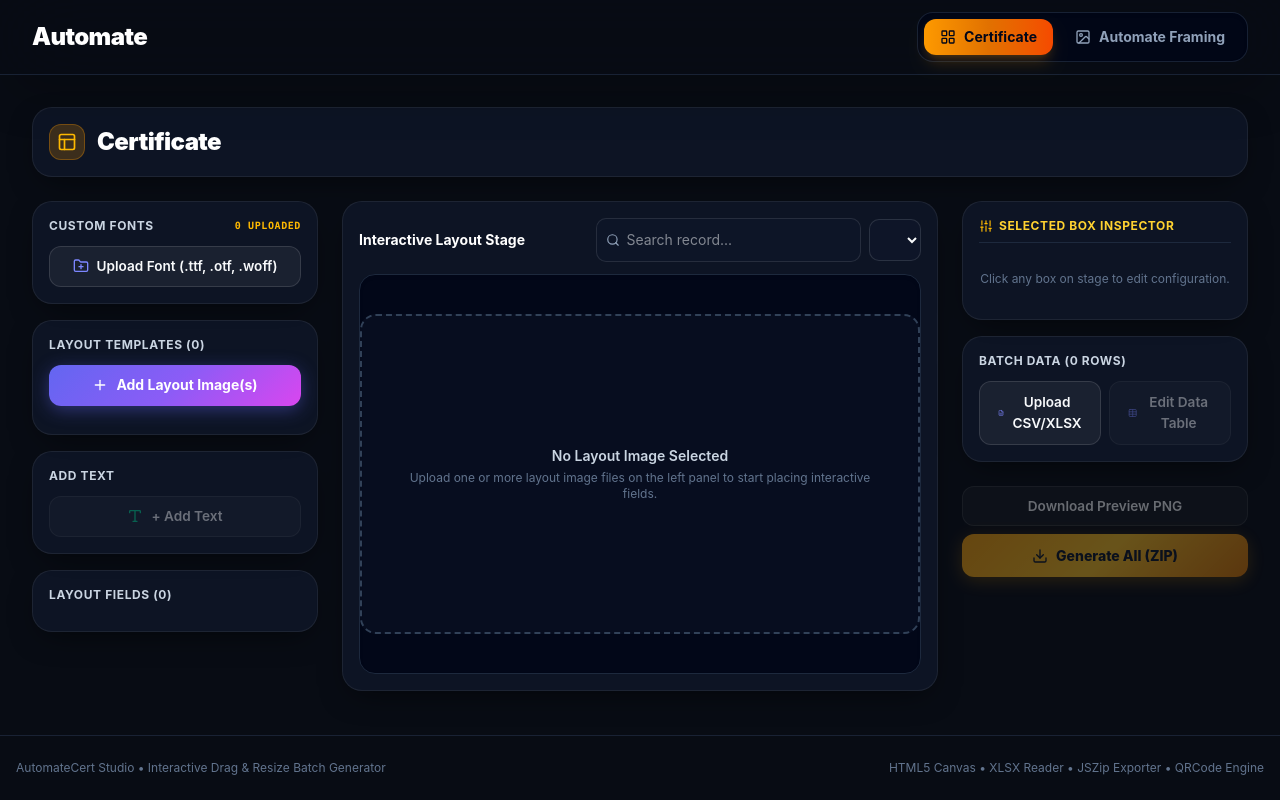
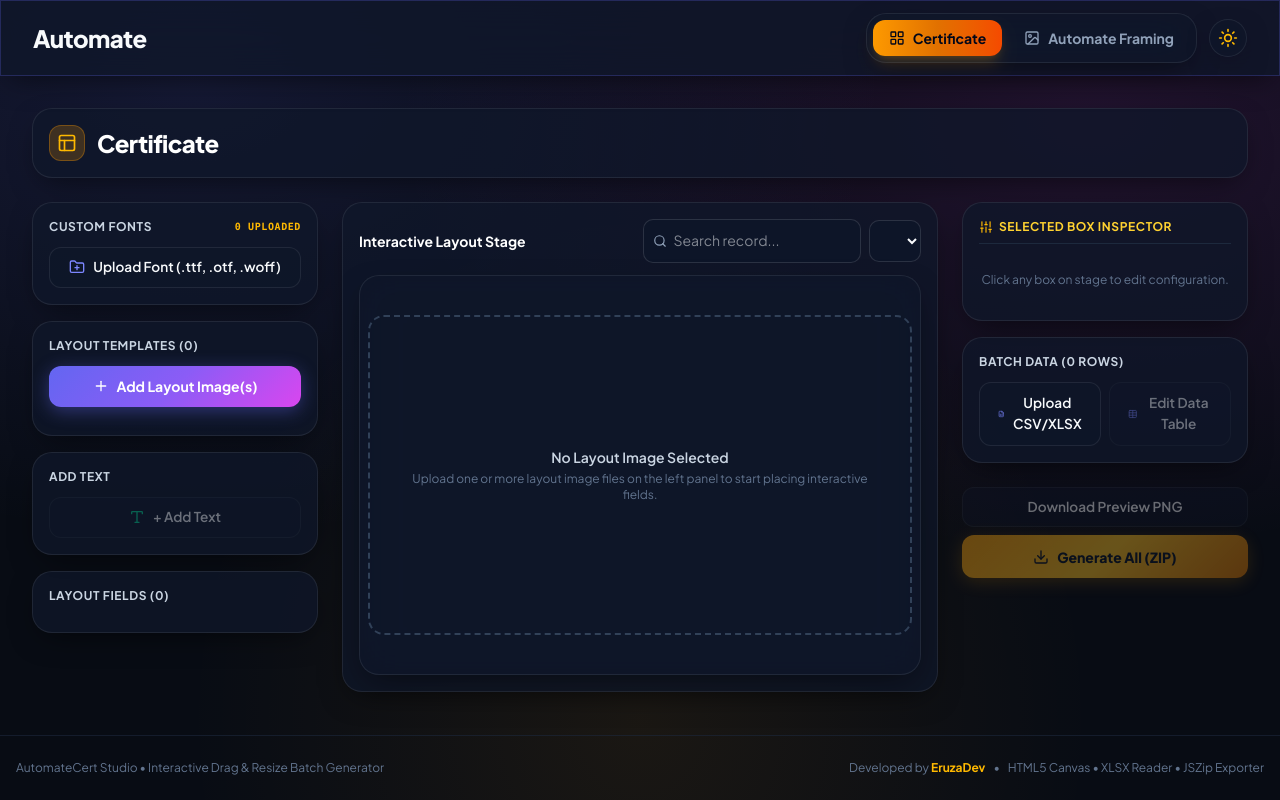
Before and after one commit to EruzaDev/Automate, a React (Vite) app: page / in a window 1280 px wide. Built offline with nearby package versions, Linux system fonts and the light colour scheme; a web font is replaced by a local one.

Commit message:
Added features: Light Mode Quality of Life: Added my github link on the footnore

```diff
--- a/src/App.jsx
+++ b/src/App.jsx
@@ -10,6 +10,20 @@ export default function App() {
   const [pendingTab, setPendingTab] = useState(null);
   const [isWarningOpen, setIsWarningOpen] = useState(false);
   const [hasProgress, setHasProgress] = useState(false);
+
+  // Global Theme State ('dark' | 'light')
+  const [theme, setTheme] = useState(() => {
+    return localStorage.getItem('autogen_theme') || 'dark';
+  });
+
+  React.useEffect(() => {
+    document.documentElement.setAttribute('data-theme', theme);
+    localStorage.setItem('autogen_theme', theme);
+  }, [theme]);
+
+  const toggleTheme = () => {
+    setTheme((prev) => (prev === 'dark' ? 'light' : 'dark'));
+  };
 
   // Batch Export Progress Modal State
   const [exportStatus, setExportStatus] = useState({
@@ -71,12 +85,14 @@ export default function App() {
   };
 
   return (
-    <div className="min-h-screen flex flex-col bg-[#080c14] text-slate-100 font-sans">
+    <div className="min-h-screen flex flex-col transition-colors duration-300">
       {/* Navigation Header */}
       <Navbar
         activeTab={activeTab}
         setActiveTab={handleRequestTabChange}
         onLoadPresetData={handleLoadPresetData}
+        theme={theme}
+        onToggleTheme={toggleTheme}
       />
 
       {/* Main Viewport */}
@@ -99,10 +115,14 @@ export default function App() {
       </main>
 
       {/* Footer */}
-      <footer className="border-t border-slate-800/80 py-6 text-center text-xs text-slate-500 bg-[#080c14]">
+      <footer className="border-t border-slate-800/60 py-6 text-center text-xs text-slate-500">
         <div className="max-w-7xl mx-auto px-4 flex flex-col sm:flex-row items-center justify-between gap-2">
           <span>AutomateCert Studio • Interactive Drag & Resize Batch Generator</span>
-          <span>HTML5 Canvas • XLSX Reader • JSZip Exporter • QRCode Engine</span>
+          <div className="flex items-center gap-2">
+            <span>Developed by <a href="https://github.com/EruzaDev" target="_blank" rel="noopener noreferrer" className="font-bold text-amber-400 hover:text-amber-300 hover:underline">EruzaDev</a></span>
+            <span>•</span>
+            <span>HTML5 Canvas • XLSX Reader • JSZip Exporter</span>
+          </div>
         </div>
       </footer>
 
--- a/src/components/FrameCompositor/FrameEditor.jsx
+++ b/src/components/FrameCompositor/FrameEditor.jsx
@@ -314,7 +314,7 @@ export default function FrameEditor({ onStartExport, setExportStatus, onProgress
               <span className="text-xs text-slate-400 font-mono">Frame (Top Layer) → Smart Crop Photo (Bottom)</span>
             </div>
 
-            <div className="w-full overflow-auto bg-slate-950/90 p-4 rounded-2xl border border-slate-800 flex justify-center shadow-inner min-h-[300px]">
+            <div className="w-full overflow-auto glass-panel p-4 rounded-2xl flex justify-center shadow-inner min-h-[300px]">
               <canvas
                 ref={canvasRef}
                 width={canvasSize.width}
--- a/src/components/InteractiveStudio/LayoutStudio.jsx
+++ b/src/components/InteractiveStudio/LayoutStudio.jsx
@@ -657,7 +657,7 @@ export default function LayoutStudio({ onStartExport, setExportStatus, onProgres
             </div>
 
             {/* Interactive Canvas Viewport */}
-            <div className="w-full bg-slate-950/90 rounded-2xl border border-slate-800 overflow-hidden shadow-inner min-h-[400px] flex items-center justify-center">
+            <div className="w-full glass-panel p-2 rounded-2xl overflow-hidden shadow-inner min-h-[400px] flex items-center justify-center">
               <InteractiveStage
                 currentLayout={currentLayout}
                 selectedFieldId={selectedFieldId}
--- a/src/components/Shared/ManualDataEntryModal.jsx
+++ b/src/components/Shared/ManualDataEntryModal.jsx
@@ -55,13 +55,13 @@ export default function ManualDataEntryModal({ isOpen, onClose, initialRecords,
   };
 
   return (
-    <div className="fixed inset-0 z-50 flex items-center justify-center bg-black/80 backdrop-blur-md p-4 animate-fade-in">
+    <div className="fixed inset-0 z-50 flex items-center justify-center bg-black/60 backdrop-blur-md p-4 animate-fade-in">
       <div className="glass-panel-accent max-w-5xl w-full max-h-[85vh] flex flex-col overflow-hidden">
         {/* Modal Header */}
-        <div className="p-4 border-b border-[var(--border-color)] flex items-center justify-between">
+        <div className="p-4 border-b border-[var(--border-subtle)] flex items-center justify-between">
           <div className="flex items-center gap-2">
             <FileSpreadsheet className="w-5 h-5 text-indigo-400" />
-            <h2 className="text-lg font-bold text-white">Manual Data Grid & Column Editor</h2>
+            <h2 className="text-lg font-bold">Manual Data Grid & Column Editor</h2>
           </div>
           <button onClick={onClose} className="text-gray-400 hover:text-white">
             <X className="w-5 h-5" />
--- a/src/components/Shared/Navbar.jsx
+++ b/src/components/Shared/Navbar.jsx
@@ -1,23 +1,24 @@
 import React from 'react';
-import { Image as ImageIcon, Contact, LayoutGrid } from 'lucide-react';
+import { Image as ImageIcon, LayoutGrid, Sun, Moon } from 'lucide-react';
 
-export default function Navbar({ activeTab, setActiveTab, onLoadPresetData }) {
+export default function Navbar({ activeTab, setActiveTab, onLoadPresetData, theme, onToggleTheme }) {
   return (
-    <header className="sticky top-0 z-40 border-b border-slate-800/80 bg-[#080c14]/90 backdrop-blur-2xl px-4 lg:px-8 py-3 shadow-2xl">
+    <header className="sticky top-0 z-40 border-b border-slate-800/80 glass-panel !rounded-none backdrop-blur-2xl px-4 lg:px-8 py-3 shadow-2xl transition-colors duration-300">
       <div className="max-w-7xl mx-auto flex items-center justify-between gap-4">
         {/* Clean Brand Title */}
-        <h1 className="font-black text-2xl tracking-tight text-white">
+        <h1 className="font-black text-2xl tracking-tight">
           Automate
         </h1>
 
+        <div className="flex items-center gap-3">
           {/* Studio Navigation Tabs */}
-        <nav className="flex items-center gap-1.5 p-1.5 rounded-2xl bg-slate-950/90 border border-slate-800/80 shadow-inner">
+          <nav className="flex items-center gap-1.5 p-1.5 rounded-2xl glass-panel shadow-inner">
             <button
               onClick={() => setActiveTab('interactive')}
               className={`flex items-center gap-2 px-4 py-2 rounded-xl text-xs sm:text-sm font-bold transition-all ${
                 activeTab === 'interactive'
                   ? 'bg-gradient-to-r from-amber-500 via-amber-600 to-orange-600 text-slate-950 shadow-lg shadow-amber-500/20'
-                : 'text-slate-400 hover:text-white hover:bg-slate-900/60'
+                  : 'text-slate-400 hover:text-amber-400 hover:bg-amber-500/10'
               }`}
             >
               <LayoutGrid className="w-4 h-4" />
@@ -29,13 +30,28 @@ export default function Navbar({ activeTab, setActiveTab, onLoadPresetData }) {
               className={`flex items-center gap-2 px-4 py-2 rounded-xl text-xs sm:text-sm font-bold transition-all ${
                 activeTab === 'frames'
                   ? 'bg-gradient-to-r from-purple-600 to-pink-600 text-white shadow-lg shadow-purple-500/20'
-                : 'text-slate-400 hover:text-white hover:bg-slate-900/60'
+                  : 'text-slate-400 hover:text-purple-400 hover:bg-purple-500/10'
               }`}
             >
               <ImageIcon className="w-4 h-4" />
               Automate Framing
             </button>
           </nav>
+
+          {/* Light / Dark Mode Toggle Button */}
+          <button
+            onClick={onToggleTheme}
+            className="p-2 rounded-xl border border-amber-500/30 glass-panel text-amber-400 hover:border-amber-400 transition-all shadow hover:scale-105 active:scale-95 cursor-pointer"
+            title={theme === 'dark' ? 'Switch to Light Mode' : 'Switch to Dark Mode'}
+            aria-label="Toggle Theme"
+          >
+            {theme === 'dark' ? (
+              <Sun className="w-5 h-5 text-amber-400" />
+            ) : (
+              <Moon className="w-5 h-5 text-indigo-500" />
+            )}
+          </button>
+        </div>
       </div>
     </header>
   );
--- a/src/index.css
+++ b/src/index.css
@@ -7,7 +7,7 @@
   --bg-card: rgba(15, 23, 42, 0.75);
   --bg-card-hover: rgba(30, 41, 59, 0.85);
 
-  --border-subtle: rgba(255, 255, 255, 0.07);
+  --border-subtle: rgba(255, 255, 255, 0.08);
   --border-accent: rgba(99, 102, 241, 0.35);
   --border-gold: rgba(245, 158, 11, 0.4);
 
@@ -21,8 +21,47 @@
   --text-muted: #94a3b8;
   --text-dim: #64748b;
 
+  --input-bg: rgba(15, 23, 42, 0.85);
+  --input-border: rgba(255, 255, 255, 0.12);
+  --shadow-color: rgba(0, 0, 0, 0.6);
+
+  --bg-radial-gradient:
+    radial-gradient(ellipse at 15% 10%, rgba(99, 102, 241, 0.15) 0%, transparent 45%),
+    radial-gradient(ellipse at 85% 15%, rgba(217, 70, 239, 0.12) 0%, transparent 45%),
+    radial-gradient(ellipse at 50% 90%, rgba(245, 158, 11, 0.08) 0%, transparent 50%);
+
   font-family: 'Plus Jakarta Sans', -apple-system, BlinkMacSystemFont, sans-serif;
   color-scheme: dark;
+}
+
+:root[data-theme="light"] {
+  --bg-dark: #f1f5f9;
+  --bg-surface: #ffffff;
+  --bg-card: rgba(255, 255, 255, 0.88);
+  --bg-card-hover: rgba(248, 250, 252, 0.95);
+
+  --border-subtle: rgba(15, 23, 42, 0.12);
+  --border-accent: rgba(99, 102, 241, 0.3);
+  --border-gold: rgba(245, 158, 11, 0.5);
+
+  --primary-accent: #4f46e5;
+  --primary-gradient: linear-gradient(135deg, #4f46e5 0%, #7c3aed 50%, #c026d3 100%);
+  --gold-gradient: linear-gradient(135deg, #f59e0b 0%, #d97706 100%);
+
+  --text-main: #0f172a;
+  --text-muted: #475569;
+  --text-dim: #64748b;
+
+  --input-bg: #ffffff;
+  --input-border: rgba(15, 23, 42, 0.18);
+  --shadow-color: rgba(15, 23, 42, 0.08);
+
+  --bg-radial-gradient:
+    radial-gradient(ellipse at 15% 10%, rgba(99, 102, 241, 0.12) 0%, transparent 45%),
+    radial-gradient(ellipse at 85% 15%, rgba(217, 70, 239, 0.1) 0%, transparent 45%),
+    radial-gradient(ellipse at 50% 90%, rgba(245, 158, 11, 0.08) 0%, transparent 50%);
+
+  color-scheme: light;
 }
 
 * {
@@ -31,15 +70,13 @@
 
 body {
   background-color: var(--bg-dark);
-  background-image:
-    radial-gradient(ellipse at 15% 10%, rgba(99, 102, 241, 0.15) 0%, transparent 45%),
-    radial-gradient(ellipse at 85% 15%, rgba(217, 70, 239, 0.12) 0%, transparent 45%),
-    radial-gradient(ellipse at 50% 90%, rgba(245, 158, 11, 0.08) 0%, transparent 50%);
+  background-image: var(--bg-radial-gradient);
   background-attachment: fixed;
   color: var(--text-main);
   min-height: 100vh;
   overflow-x: hidden;
   -webkit-font-smoothing: antialiased;
+  transition: background-color 0.3s ease, color 0.3s ease;
 }
 
 /* Custom Scrollbar */
@@ -48,7 +85,7 @@ body {
   height: 7px;
 }
 ::-webkit-scrollbar-track {
-  background: rgba(8, 12, 20, 0.8);
+  background: var(--bg-dark);
 }
 ::-webkit-scrollbar-thumb {
   background: rgba(99, 102, 241, 0.35);
@@ -65,16 +102,16 @@ body {
   -webkit-backdrop-filter: blur(20px);
   border: 1px solid var(--border-subtle);
   border-radius: 20px;
-  box-shadow: 0 10px 30px -10px rgba(0, 0, 0, 0.6);
-  transition: border-color 0.2s ease, box-shadow 0.2s ease;
+  box-shadow: 0 10px 30px -10px var(--shadow-color);
+  transition: background-color 0.3s ease, border-color 0.3s ease, box-shadow 0.3s ease;
 }
 
 .glass-panel:hover {
-  border-color: rgba(255, 255, 255, 0.12);
+  border-color: rgba(99, 102, 241, 0.25);
 }
 
 .glass-panel-accent {
-  background: linear-gradient(145deg, rgba(30, 41, 59, 0.75) 0%, rgba(15, 23, 42, 0.9) 100%);
+  background: var(--bg-card);
   backdrop-filter: blur(20px);
   border: 1px solid var(--border-accent);
   border-radius: 20px;
@@ -105,9 +142,9 @@ body {
 }
 
 .btn-secondary {
-  background: rgba(255, 255, 255, 0.06);
+  background: var(--bg-card);
   color: var(--text-main);
-  border: 1px solid rgba(255, 255, 255, 0.12);
+  border: 1px solid var(--border-subtle);
   font-weight: 600;
   font-size: 0.85rem;
   padding: 0.65rem 1.15rem;
@@ -120,8 +157,8 @@ body {
 }
 
 .btn-secondary:hover {
-  background: rgba(255, 255, 255, 0.12);
-  border-color: rgba(255, 255, 255, 0.25);
+  background: var(--bg-card-hover);
+  border-color: var(--border-accent);
   transform: translateY(-1px);
 }
 
@@ -149,8 +186,8 @@ body {
 
 /* Inputs & Form Elements */
 .input-dark {
-  background: rgba(15, 23, 42, 0.85);
-  border: 1px solid rgba(255, 255, 255, 0.1);
+  background: var(--input-bg);
+  border: 1px solid var(--input-border);
   color: var(--text-main);
   padding: 0.65rem 0.95rem;
   border-radius: 10px;
@@ -163,12 +200,11 @@ body {
 .input-dark:focus {
   border-color: #818cf8;
   box-shadow: 0 0 0 3px rgba(99, 102, 241, 0.25);
-  background: rgba(15, 23, 42, 0.95);
 }
 
 .select-dark {
-  background: rgba(15, 23, 42, 0.9);
-  border: 1px solid rgba(255, 255, 255, 0.12);
+  background: var(--input-bg);
+  border: 1px solid var(--input-border);
   color: var(--text-main);
   padding: 0.65rem 0.95rem;
   border-radius: 10px;
@@ -186,7 +222,7 @@ body {
 /* Dropzone */
 .dropzone {
   border: 2px dashed rgba(99, 102, 241, 0.35);
-  background: rgba(15, 23, 42, 0.45);
+  background: var(--bg-card);
   border-radius: 16px;
   padding: 1.75rem 1.25rem;
   text-align: center;
@@ -196,7 +232,7 @@ body {
 
 .dropzone:hover {
   border-color: #818cf8;
-  background: rgba(99, 102, 241, 0.12);
+  background: rgba(99, 102, 241, 0.1);
   transform: scale(1.01);
 }
 
@@ -214,25 +250,25 @@ body {
 
 .badge-indigo {
   background: rgba(99, 102, 241, 0.18);
-  color: #a5b4fc;
+  color: #6366f1;
   border: 1px solid rgba(99, 102, 241, 0.35);
 }
 
 .badge-emerald {
   background: rgba(16, 185, 129, 0.18);
-  color: #6ee7b7;
+  color: #059669;
   border: 1px solid rgba(16, 185, 129, 0.35);
 }
 
 .badge-amber {
   background: rgba(245, 158, 11, 0.18);
-  color: #fde047;
+  color: #d97706;
   border: 1px solid rgba(245, 158, 11, 0.35);
 }
 
 .badge-purple {
   background: rgba(168, 85, 247, 0.18);
-  color: #d8b4fe;
+  color: #9333ea;
   border: 1px solid rgba(168, 85, 247, 0.35);
 }
 
@@ -254,22 +290,22 @@ body {
 }
 
 .spreadsheet-table th {
-  background: rgba(15, 23, 42, 0.95);
+  background: var(--bg-card);
   color: var(--text-muted);
   font-weight: 700;
   padding: 0.75rem 0.9rem;
   text-align: left;
-  border-bottom: 2px solid rgba(255, 255, 255, 0.1);
+  border-bottom: 2px solid var(--border-subtle);
   position: sticky;
   top: 0;
   z-index: 10;
 }
 
 .spreadsheet-table td {
-  border-bottom: 1px solid rgba(255, 255, 255, 0.05);
+  border-bottom: 1px solid var(--border-subtle);
   padding: 0.45rem 0.6rem;
 }
 
 .spreadsheet-table tr:hover {
-  background: rgba(255, 255, 255, 0.035);
+  background: var(--bg-card-hover);
 }
```
Also changed, not shown: src/components/Shared/CSVDataEditorModal.jsx (+4 -4 lines). Lines whose indentation alone changed are shown as unchanged.
